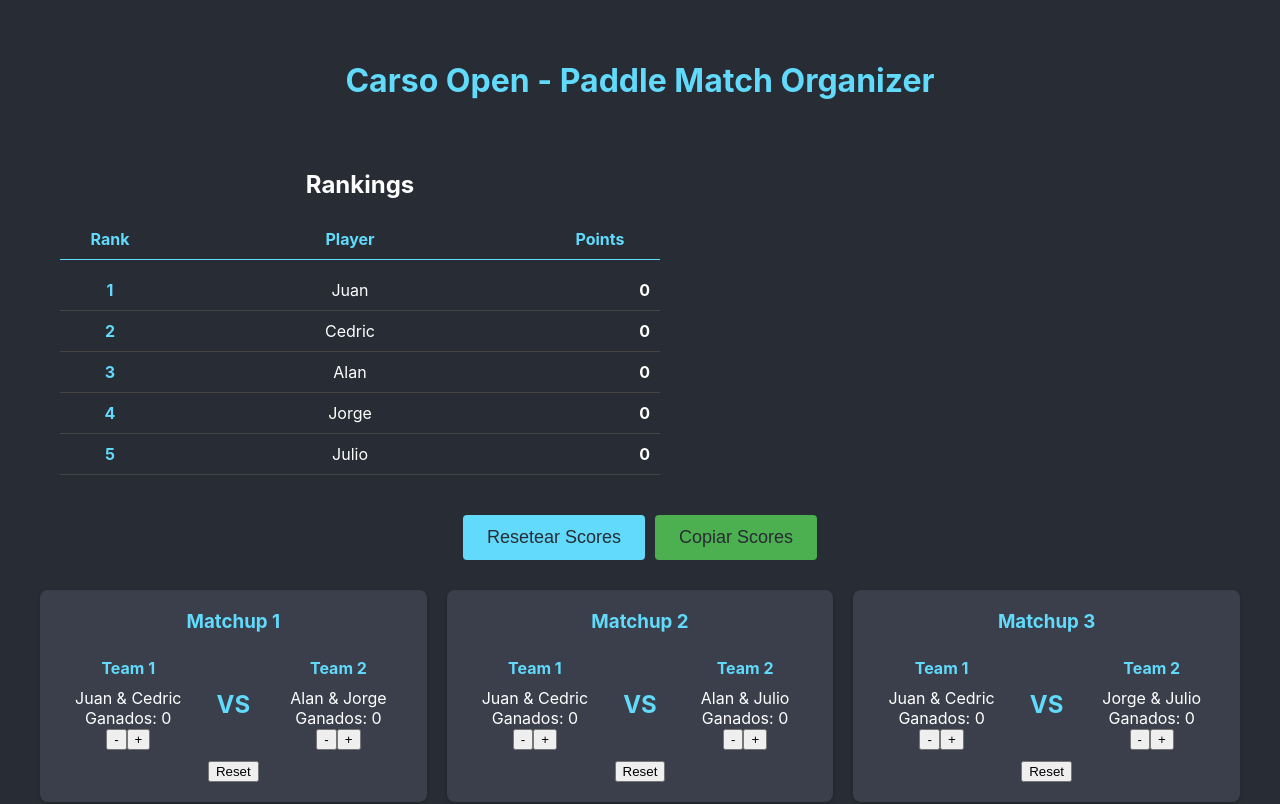
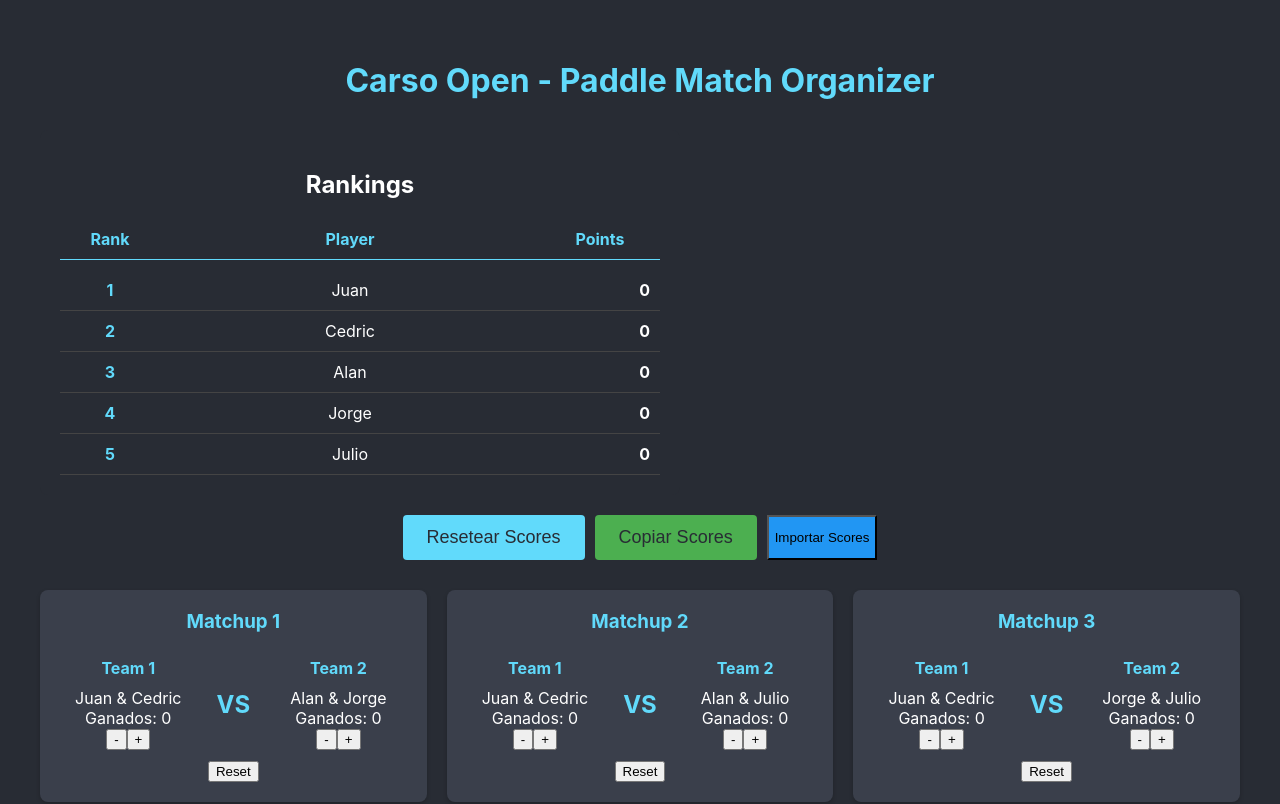
Before and after one commit to juanmjacobs/carso-open, a React (Create React App) app: page / in a window 1280 px wide. Shown: the top 804 px of the page. Built offline with nearby package versions, Linux system fonts and the light colour scheme.

Commit message:
import scores

```diff
--- a/src/App.css
+++ b/src/App.css
@@ -183,3 +183,11 @@ p {
 .copy-keys-button:hover {
   background-color: #45a049;
 }
+
+.import-keys-button {
+  background-color: #2196f3;
+}
+
+.import-keys-button:hover {
+  background-color: #1976d2;
+}
--- a/src/App.tsx
+++ b/src/App.tsx
@@ -116,6 +116,35 @@ function App() {
       .catch(err => console.error('Failed to copy:', err));
   };
 
+  const importScores = () => {
+    const text = window.prompt('Pega los scores a importar:');
+    if (!text) return; // User cancelled the prompt
+
+    const lines = text.split('\n');
+    const newScores: Scores = {};
+
+    for (const line of lines) {
+      const [key, value] = line.split(': ');
+      if (key && value) {
+        try {
+          const index = key.replace('matchup-', '').replace('-scores', '');
+          const scoreData = JSON.parse(value);
+          newScores[index] = scoreData;
+          localStorage.setItem(key, value);
+        } catch (e) {
+          console.error('Failed to parse line:', line);
+        }
+      }
+    }
+
+    if (Object.keys(newScores).length > 0) {
+      setScores(prev => ({ ...prev, ...newScores }));
+      alert('Scores imported successfully!');
+    } else {
+      alert('No valid scores found in the pasted text');
+    }
+  };
+
   return (
     <div className="App">
       <header className="App-header">
@@ -133,6 +162,12 @@ function App() {
             onClick={copyLocalStorageKeys}
           >
             Copiar Scores
+          </button>
+          <button
+            className="import-keys-button"
+            onClick={importScores}
+          >
+            Importar Scores
           </button>
         </div>
 
```
